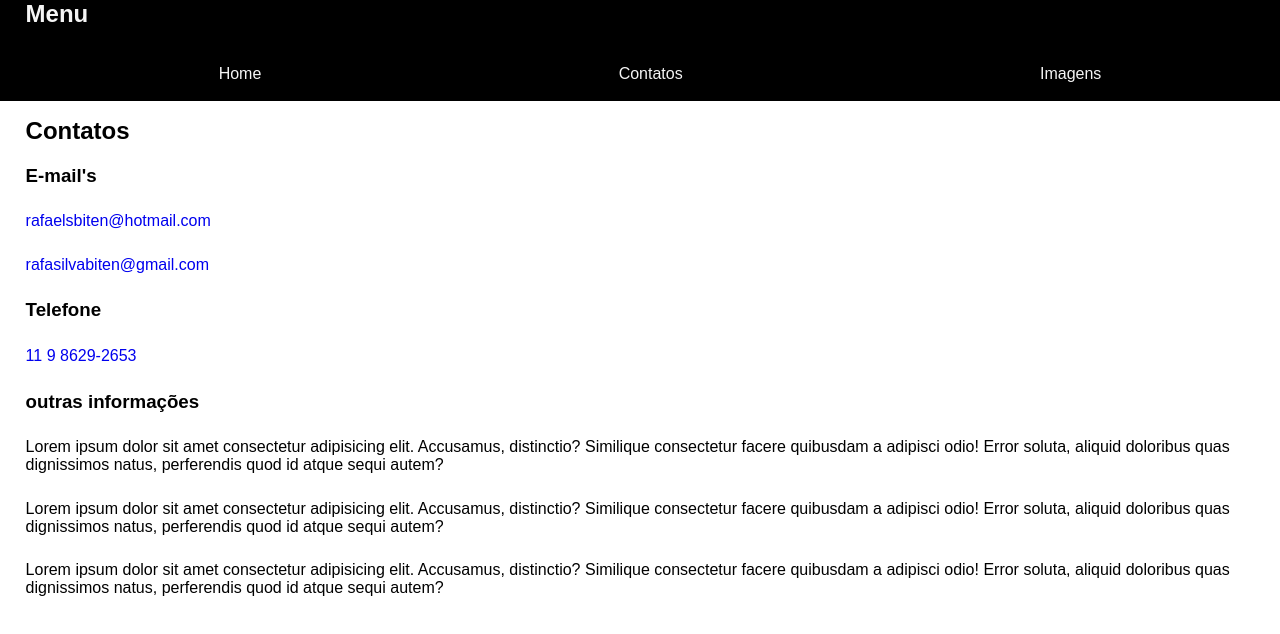
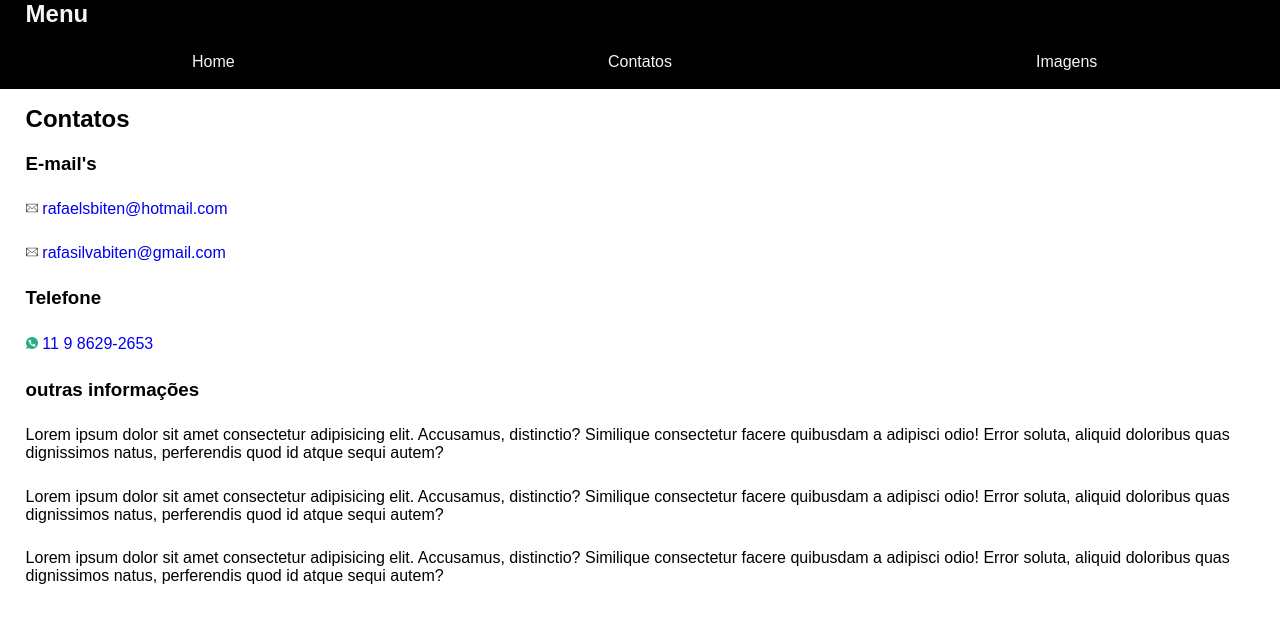
Before and after one commit to RafaelSBitencourt/Training-WebStarter, a plain HTML site: page contact.html in a window 1280 px wide. Drawn offline with Linux system fonts and the light colour scheme.

Commit message:
"adição de icones na página contact e melhoria no menu"

```diff
--- a/contact.html
+++ b/contact.html
@@ -20,12 +20,11 @@
 
     <h3>E-mail's</h3>
 
-
-    <p> <a href="mailto:rafaelsbiten@hotmail.com">rafaelsbiten@hotmail.com</a></p>
-    <p> <a href="mailto:rafasilvabiten@gmail.com">rafasilvabiten@gmail.com</a></p>
+    <p> <img src="./images/mail.png" alt="" srcset="" class="icon"> <a href="mailto:rafaelsbiten@hotmail.com">rafaelsbiten@hotmail.com</a></p>
+    <p> <img src="./images/mail.png" alt="" srcset="" class="icon"> <a href="mailto:rafasilvabiten@gmail.com">rafasilvabiten@gmail.com</a></p>
 
     <h3>Telefone</h3>
-    <p> <a href="tel:">11 9 8629-2653</a></p>
+    <p> <img src="./images/phone-call.png" alt="" srcset="" class="icon"> <a href="tel:">11 9 8629-2653</a></p>
 
     <h3>outras informações</h3>
     <p>Lorem ipsum dolor sit amet consectetur adipisicing elit. Accusamus, distinctio? Similique consectetur facere quibusdam a adipisci odio! Error soluta, aliquid doloribus quas dignissimos natus, perferendis quod id atque sequi autem?</p>
--- a/styles/style.css
+++ b/styles/style.css
@@ -35,13 +35,26 @@ nav li:hover{
     background-color: gray;
 }
 
+nav ul a{
+    padding: 1.8% 40% 1.8% 40%;
+}
+
 ul{
+    padding: 0% 0% 1% 0%;
     display: flex;
     justify-content: space-around;
     list-style: none;
 
 }
 li{
-    margin: 1%;
+    text-align: center;
+    margin: 0%;
     padding: 5px;
+    width: 30%;
+    border-radius: 5px;
 }
+
+.icon{
+    width: 1%;
+    height: 1%;
+}
```
Also changed, not shown: index.html (+1 -1 lines), images/mail.png (added), images/phone-call.png (added).
